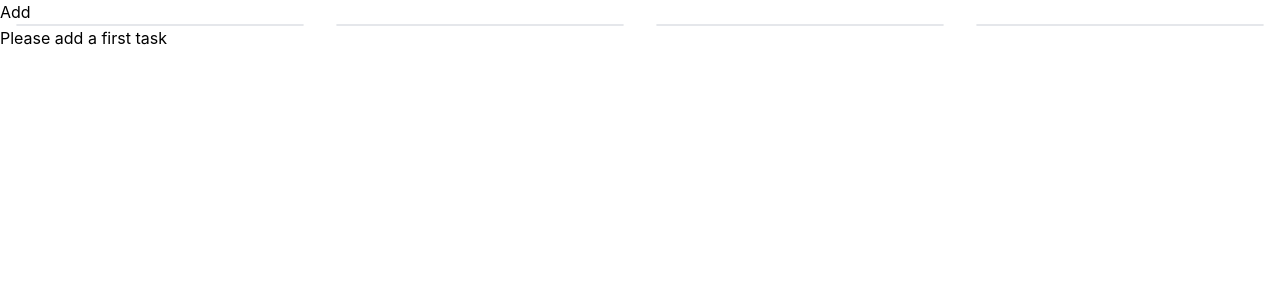
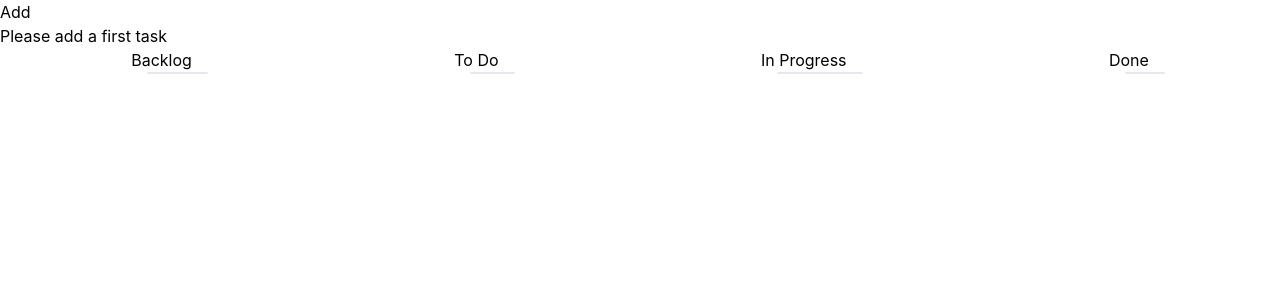
Before and after one commit to neilfr/nf-todos, a React (Create React App) app: page / in a window 1280 px wide. Shown: the top 300 px of the page. Built offline with nearby package versions, Linux system fonts and the light colour scheme.

Commit message:
add title to stageColumn and add message to add first task when no tasks

```diff
--- a/src/components/StageColumn.js
+++ b/src/components/StageColumn.js
@@ -1,9 +1,12 @@
 import React from 'react'
 
-export const StageColumn = ({children}) => {
+export const StageColumn = (props) => {
     return (
-        <div className={'border rounded w-full mx-4 text-center'}>
-            {children}
+        <div className={'block'}>
+            <h2 className={'text-center'}>{props.title}</h2>
+            <div className={'border rounded w-full mx-4 text-center'}>
+                {props.children}
+            </div>
         </div>
     )
 }
--- a/src/stories/TaskList.jsx
+++ b/src/stories/TaskList.jsx
@@ -12,13 +12,17 @@ export const TaskList = (props) => {
         props.editTask()
     }
 
+    console.log('length', tasks.length)
+    console.log('tasks', tasks)
+
     return (
         <div>
             <button onClick={ addNewTask }>Add</button>
+            {(tasks.length === 0) && (<p>Please add a first task</p>)}
             <div className={'flex justify-around'}>
                 {STAGES.map( (stage, index) => {
                     return (
-                        <StageColumn key={index}>
+                        <StageColumn key={index} title={stage}>
                             {tasks.map( (task) => {
                                 if (task.stage===stage)
                                     return (
@@ -29,7 +33,6 @@ export const TaskList = (props) => {
                     )
                 })}
             </div>
-            {(tasks.length === 0) && (<p>Please add a first task</p>)}
         </div>
     )
 }
```
